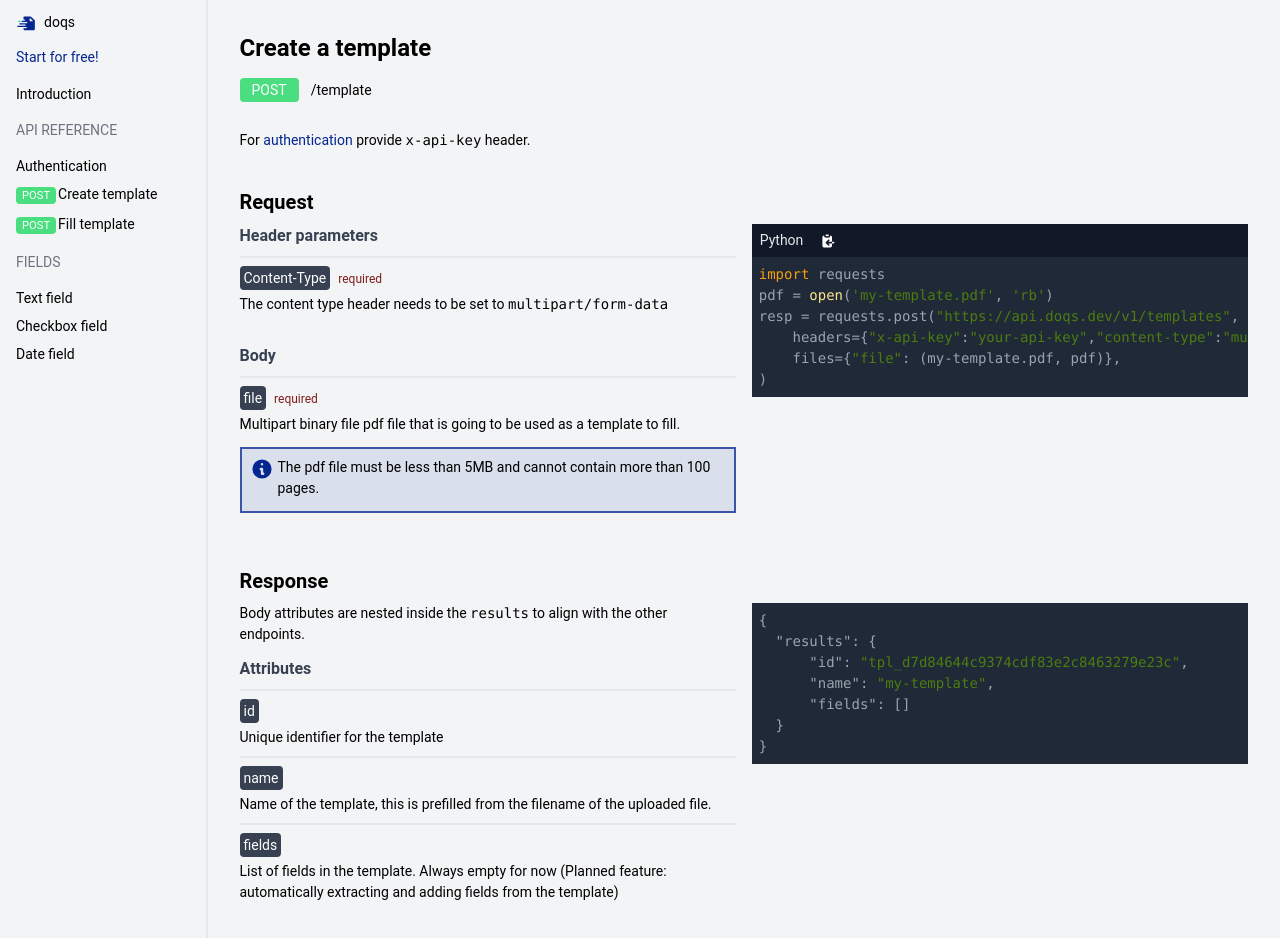
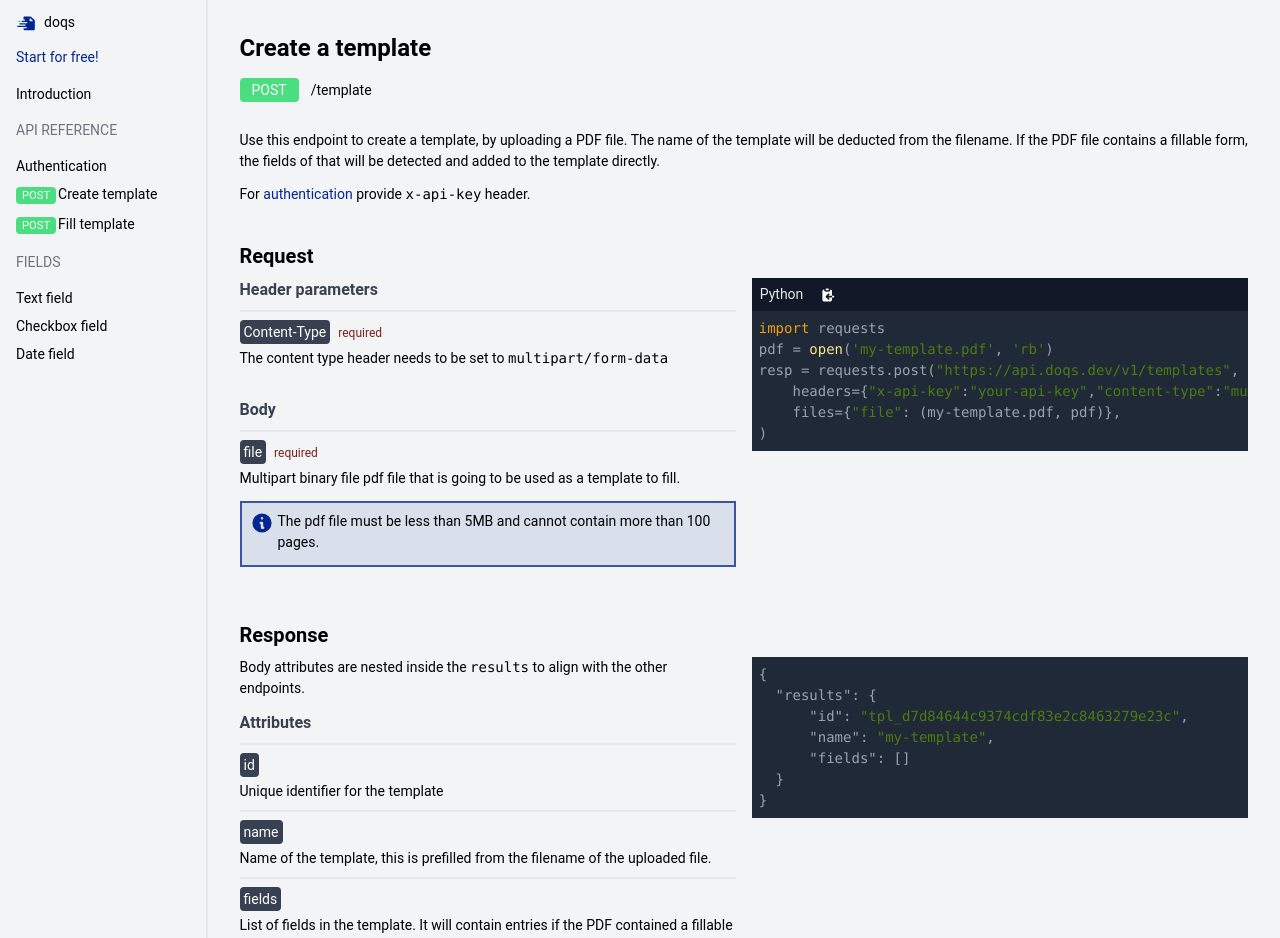
Before and after one commit to doqs-dev/docs, a Next.js app: page /api-reference/create-template in a window 1280 px wide. Shown: the top 938 px of the page. Built offline with nearby package versions, Linux system fonts and the light colour scheme.

Commit message:
feat: improve text of endpoints

```diff
--- a/pages/api-reference/create-template.mdx
+++ b/pages/api-reference/create-template.mdx
@@ -13,6 +13,10 @@ import {Grid} from "../../components/grid"; import {Attribute} from "../../compo
 
 <Endpoint method="POST" path="/template"/>
 <br/>
+
+Use this endpoint to create a template, by uploading a PDF file. The name of the template will be deducted from the filename.
+If the PDF file contains a fillable form, the fields of that will be detected and added to the template directly.
+
 
 For [authentication](/api-reference/authentication)  provide `x-api-key` header.
 
@@ -55,8 +59,7 @@ For [authentication](/api-reference/authentication)  provide `x-api-key` header.
         <Attribute name="id">Unique identifier for the template</Attribute>
         <Attribute name="name">Name of the template, this is prefilled from the filename of the uploaded
             file.</Attribute>
-        <Attribute name="fields">List of fields in the template. Always empty for now (Planned feature: automatically
-            extracting and adding fields from the template)</Attribute>
+        <Attribute name="fields">List of fields in the template. It will contain entries if the PDF contained a fillable form.</Attribute>
     </div>
 
     <SimpleCodeHighlighter language="json"
--- a/pages/api-reference/fill-template.mdx
+++ b/pages/api-reference/fill-template.mdx
@@ -25,7 +25,7 @@ For [authentication](/api-reference/authentication) provide the `x-api-key` head
     <div>
         ### Header attributes
         <Attribute name={"x-test"} required={false}>
-            Control if this request should be counted as a sandbox request or not. If your organization is not
+            Control if this request should be counted as a sandbox request and not be billed. If your organization is not
             subscribed yet this flag is set to `true` by default.
         </Attribute>
         <Attribute name={"content-type"} required={true}>
```
